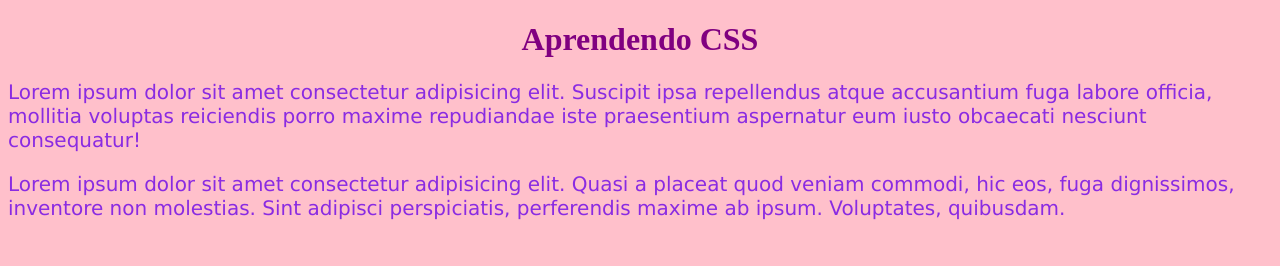
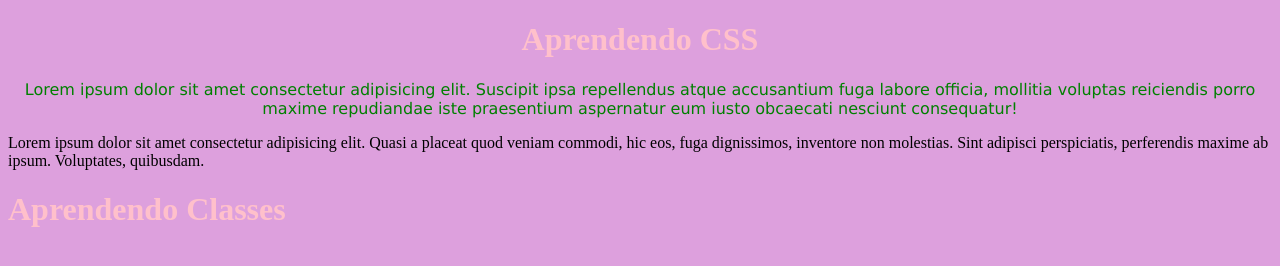
Before and after one commit to YasminFerrazza/aprendendoCSS, a plain HTML site: page index.html in a window 1280 px wide. Drawn offline with Linux system fonts and the light colour scheme.

Commit message:
commit-css

```diff
--- a/index.html
+++ b/index.html
@@ -8,8 +8,10 @@
     <link rel="stylesheet" href="style.css"
 </head>
 <body>
-    <h1 style="text-align: center">Aprendendo CSS</h1>
-    <p>Lorem ipsum dolor sit amet consectetur adipisicing elit. Suscipit ipsa repellendus atque accusantium fuga labore officia, mollitia voluptas reiciendis porro maxime repudiandae iste praesentium aspernatur eum iusto obcaecati nesciunt consequatur!</p>
+    <h1 class="center">Aprendendo CSS</h1>
+    <p id="para" class="center fonte-verde">Lorem ipsum dolor sit amet consectetur adipisicing elit. Suscipit ipsa repellendus atque accusantium fuga labore officia, mollitia voluptas reiciendis porro maxime repudiandae iste praesentium aspernatur eum iusto obcaecati nesciunt consequatur!</p>
     <p>Lorem ipsum dolor sit amet consectetur adipisicing elit. Quasi a placeat quod veniam commodi, hic eos, fuga dignissimos, inventore non molestias. Sint adipisci perspiciatis, perferendis maxime ab ipsum. Voluptates, quibusdam.</p>
+
+    <h1>Aprendendo Classes</h1>
 </body>
 </html>
--- a/style.CSS
+++ b/style.CSS
@@ -1,19 +1,19 @@
 body {
-    background-color: pink;
+    background-color: plum;
   }
 
   h1 {
-    color: purple;
+    color: pink;
+  }
+
+  .center{
     text-align: center;
   }
 
-  p {
-    font-family: verdana;
-    font-size: 20px;
+  .fonte-verde{
+    color: green;
   }
-
-  p {
-    color: blueviolet;
+  #para {
     font-family: verdana;
     font-size: 20 px;
   }
```
